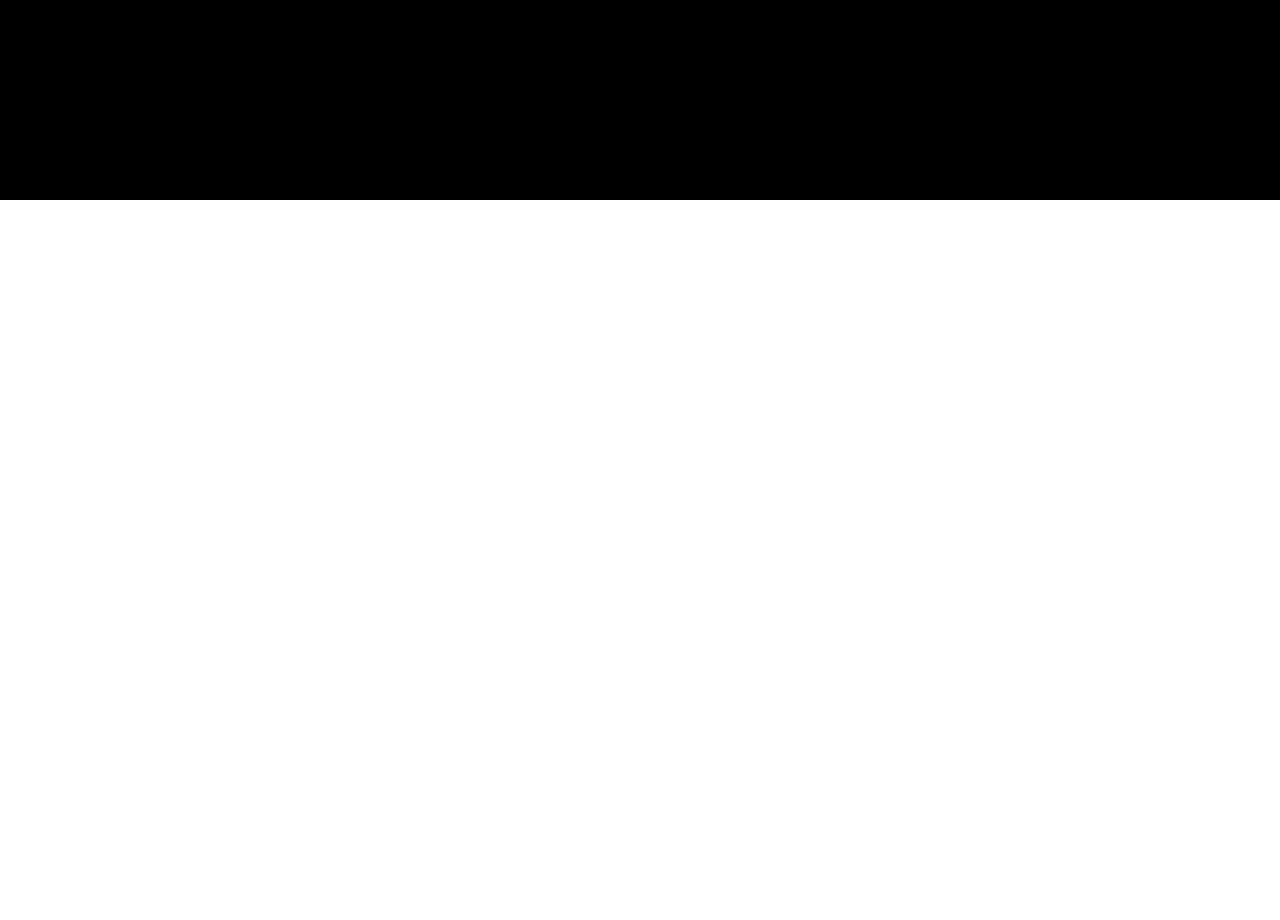
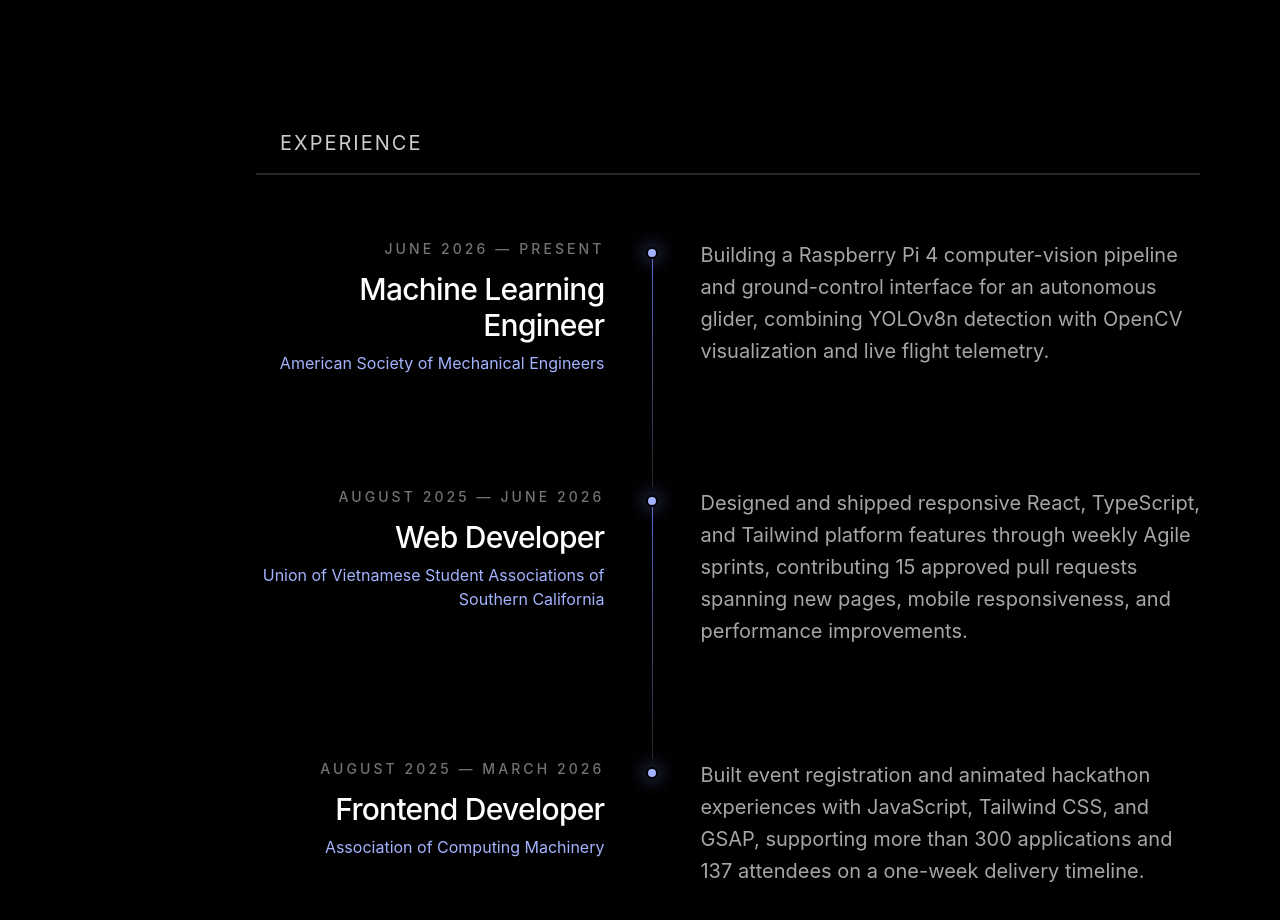
Before and after one commit to Detims/portfolio-real, a React (Vite) app: page /about in a window 1280 px wide. Shown: the part 600-1520 px from the top of the page. Before the commit the page ends 800 px from the top, so only its background shows below. Built offline with nearby package versions, Linux system fonts and the light colour scheme.

Commit message:
Add experience section

```diff
--- /dev/null
+++ b/src/components/experience.tsx
@@ -0,0 +1,85 @@
+import { Divider } from "./divider";
+
+type ExperienceItem = {
+    title: string;
+    period: string;
+    organization: string;
+    summary: string;
+};
+
+const experiences: ExperienceItem[] = [
+    {
+        title: "Machine Learning Engineer",
+        period: "June 2026 — Present",
+        organization: "American Society of Mechanical Engineers",
+        summary:
+            "Building a Raspberry Pi 4 computer-vision pipeline and ground-control interface for an autonomous glider, combining YOLOv8n detection with OpenCV visualization and live flight telemetry.",
+    },
+    {
+        title: "Web Developer",
+        period: "August 2025 — June 2026",
+        organization:
+            "Union of Vietnamese Student Associations of Southern California",
+        summary:
+            "Designed and shipped responsive React, TypeScript, and Tailwind platform features through weekly Agile sprints, contributing 15 approved pull requests spanning new pages, mobile responsiveness, and performance improvements.",
+    },
+    {
+        title: "Frontend Developer",
+        period: "August 2025 — March 2026",
+        organization: "Association of Computing Machinery",
+        summary:
+            "Built event registration and animated hackathon experiences with JavaScript, Tailwind CSS, and GSAP, supporting more than 300 applications and 137 attendees on a one-week delivery timeline.",
+    },
+];
+
+export function Experience() {
+    return (
+        <Divider id="experience" label="Experience">
+            <ol
+                aria-label="Professional experience timeline"
+                className="mx-auto max-w-7xl"
+            >
+                {experiences.map((experience, index) => {
+                    const isLast = index === experiences.length - 1;
+
+                    return (
+                        <li
+                            key={`${experience.organization}-${experience.title}`}
+                            className={`relative grid grid-cols-[1.5rem_minmax(0,1fr)] gap-x-5 md:grid-cols-[42%_58%] md:gap-x-0 ${
+                                isLast ? "" : "pb-16 md:pb-28"
+                            }`}
+                        >
+                            {!isLast && (
+                                <span
+                                    aria-hidden="true"
+                                    className="absolute bottom-0 left-1.5 top-2 w-px bg-linear-to-b from-indigo-400/80 to-white/15 md:left-[42%]"
+                                />
+                            )}
+
+                            <span
+                                aria-hidden="true"
+                                className="absolute left-1.5 top-2 size-3 -translate-x-1/2 rounded-full border-2 border-black bg-indigo-300 shadow-[0_0_18px_rgba(129,140,248,0.8)] md:left-[42%]"
+                            />
+
+                            <div className="col-start-2 md:col-start-1 md:row-start-1 md:pr-12 md:text-right">
+                                <p className="text-xs font-medium uppercase tracking-[0.22em] text-white/45 md:text-sm">
+                                    {experience.period}
+                                </p>
+                                <h3 className="mt-3 text-2xl font-medium tracking-tight text-white md:text-3xl">
+                                    {experience.title}
+                                </h3>
+                                <p className="mt-2 text-sm leading-6 text-indigo-300 md:text-base">
+                                    {experience.organization}
+                                </p>
+                            </div>
+
+                            <p className="col-start-2 mt-6 max-w-3xl text-base leading-7 text-white/65 md:col-start-2 md:row-start-1 md:mt-0 md:pl-12 md:text-xl md:leading-8">
+                                {experience.summary}
+                            </p>
+                        </li>
+                    );
+                })}
+            </ol>
+        </Divider>
+    );
+}
--- a/src/pages/about.tsx
+++ b/src/pages/about.tsx
@@ -1,4 +1,5 @@
 import { Divider } from "../components/divider";
+import { Experience } from "../components/experience";
 
 export function About() {
     return(
@@ -23,6 +24,7 @@ export function About() {
                     </p>
                 </div>
             </Divider>
+            <Experience />
         </>
     );
 }
```
